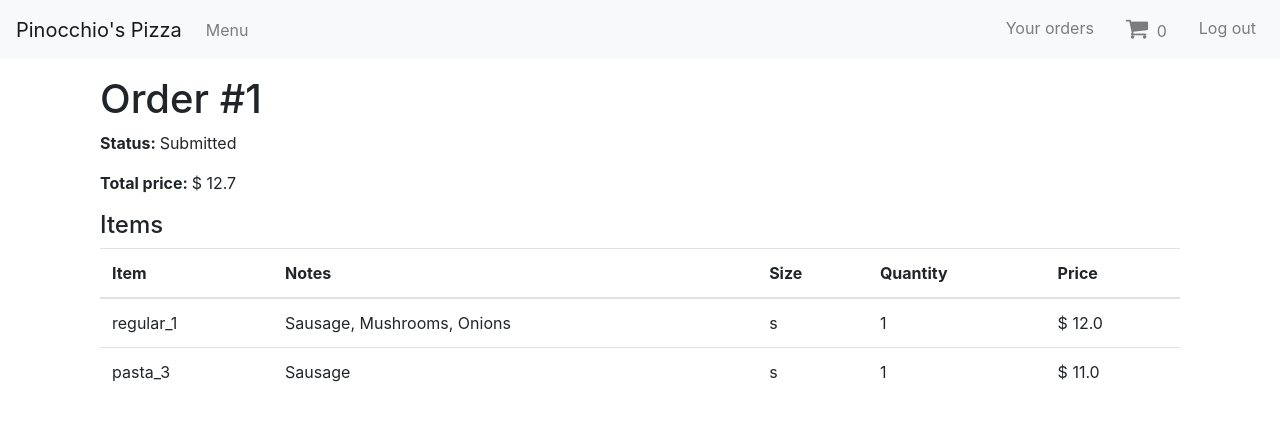
After one commit to meemeee/pizza, a Django app: page /order/1 in a window 1280 px wide. The commit adds this page. Shown: the top 421 px of the page. Run offline with Django 3.2, Linux system fonts and the light colour scheme; a user stored in the database is signed in; data comes from the database, SQL or seed files in the repository; both versions use the stored data as it was after the commit; some libraries are stand-ins or nearby versions.

Commit message:
Add order detail page

```diff
--- a/orders/admin.py
+++ b/orders/admin.py
@@ -95,7 +95,7 @@ class OrderAdmin(admin.ModelAdmin):
 
     # Update timestamp when order is submitted
     def save_model(self, request, obj, form, change):
-        if obj.status == 'submitted':
+        if obj.status == 'Submitted':
             obj.time = datetime.now()
             obj.save()
 admin.site.register(Order, OrderAdmin)
--- a/orders/models.py
+++ b/orders/models.py
@@ -115,10 +115,10 @@ class Order(models.Model):
     time = models.DateTimeField(auto_now=True)
 
     status_choices = [
-        ('p', 'pending'),
-        ('s', 'submitted'),
-        ('pr', 'processing'),
-        ('c', 'completed'),
+        ('p', 'Pending'),
+        ('s', 'Submitted'),
+        ('pr', 'Processing'),
+        ('c', 'Completed'),
     ]
     status = models.CharField(choices=status_choices, max_length=2, blank=False, default='p')
     total_price = models.FloatField(null=True)
@@ -133,8 +133,8 @@ class Item(models.Model):
     item = models.CharField(max_length=64, null=False)
 
     size_choices = [
-        ('S', 'small'),
-        ('L', 'large'),
+        ('S', 'Small'),
+        ('L', 'Large'),
     ]
     size = models.CharField(choices=size_choices, max_length=1, blank=True, default='S')
 
@@ -163,10 +163,10 @@ class Item(models.Model):
     price = models.FloatField()
 
     status_choices = [
-        ('p', 'pending'),
-        ('s', 'submitted'),
-        ('pr', 'processing'),
-        ('c', 'completed'),
+        ('p', 'Pending'),
+        ('s', 'Submitted'),
+        ('pr', 'Processing'),
+        ('c', 'Completed'),
     ]
     status = models.CharField(choices=status_choices, max_length=2, blank=True, default='p')
 
--- a/orders/templates/base_generic.html
+++ b/orders/templates/base_generic.html
@@ -46,6 +46,9 @@
                 {% if user.is_authenticated %}
                 <ul class="navbar-nav">
                     <li class="nav-item">
+                        <a class="nav-link" href="{% url 'orders' %}">Your orders</a>
+                    </li>
+                    <li class="ml-3 nav-item">
                         <a class="nav-link" href="{% url 'cart' %}">
                             <i class="fa fa-shopping-cart" style="font-size: 1.5em;"></i>
                             <span class="ml-1 cart-num">{{ cart_num }}</span>
--- /dev/null
+++ b/orders/templates/orders/order_detail.html
@@ -0,0 +1,44 @@
+{% extends "base_generic.html" %}
+
+{% block tittle %}
+Order #{{ order.id }}
+{% endblock %}
+
+{% block main %}
+<h1>Order #{{ order.id }}</h1>
+
+<p><b>Status: </b>{{ order.get_status_display }}</p>
+<p><b>Total price: </b>$ {{ order.total_price }}</p>
+
+<h4>Items</h4>
+
+<table class="table">
+    <thead>
+        <tr>
+            <th scope="col">Item</th>
+            <th scope="col">Notes</th>
+            <th scope="col">Size</th>
+            <th scope="col">Quantity</th>
+            <th scope="col">Price</th>
+        </tr>
+    </thead>
+    <tbody>
+        {% for item in order.item_set.all %}
+        <tr>
+            <td>{{ item.item }}</td>
+            {% if item.display_topping %}
+            <td>{{ item.display_topping }}</td>
+            {% elif item.display_subx %}
+            <td>{{ item.display_subx}}</td>
+            {% else %}
+            <td>N/A</td>
+            {% endif %}
+            <td>{{ item.get_size_display }}</td>
+            <td>{{ item.quantity }}</td>
+            <td>$ <span class="item-price">{{ item.price }}</span></td>
+        </tr>
+        {% endfor %}
+
+    </tbody>
+</table>
+{% endblock %}
--- a/orders/urls.py
+++ b/orders/urls.py
@@ -12,9 +12,11 @@ urlpatterns = [
     # Path for placing an order
     path('menu/<str:item_id>', views.item),
     # Path for shopping cart
-    path('cart', views.ItemByUserListView.as_view(), name="cart"),
-    # Path for view all orders
-    path('orders/', views.orders, name="orders"),
+    path('cart', views.ItemListView.as_view(), name="cart"),
+    # Path to view all orders
+    path('orders', views.OrderListView.as_view(), name="orders"),
+    # Path to view order's items
+    path('order/<int:pk>', views.OrderDetailView.as_view(), name="order-detail"),
     # Path for placing an order
     path('new_order', views.submit_order, name="new_order"),
 ]
--- a/orders/views.py
+++ b/orders/views.py
@@ -182,7 +182,6 @@ def item(request, item_id):
 
         # Get order ID
         # Check if user have an existing pending order:
-        print(f"length: {len(Order.objects.filter(created_by=request.user).filter(status__exact='p'))}")
         if len(Order.objects.filter(created_by=request.user).filter(status__exact='p')) == 0:
             new_order = Order()
             new_order.created_by = request.user
@@ -210,20 +209,21 @@ def item(request, item_id):
             new_item.size = form.cleaned_data['size']
             new_item.quantity = int(form.cleaned_data['quantity'])
             new_item.created_by = request.user
-            print(request.user)
             new_item.order_id = Order.objects.get(pk=pendingOrder_id)
 
             # Calculate total price based on size & quantity + extra subs (if any)
             subX_price_per_pax = int(len(form.cleaned_data['subx'])) * 0.5
 
             if new_item.size == 'S':
-                new_item.price = new_item.quantity * (float(price['small']) + subX_price_per_pax)
+                price = new_item.quantity * (float(price['small']) + subX_price_per_pax)
             elif new_item.size == 'L':
-                new_item.price = new_item.quantity * (float(price['large']) + subX_price_per_pax)
+                price = new_item.quantity * (float(price['large']) + subX_price_per_pax)
             else:
                 # Item is either a salad or pasta
-                new_item.price = float(price['na']) * int(new_item.quantity)
-
+                price = float(price['na']) * int(new_item.quantity)
+            print(price)
+            new_item.price = format(price, '.2f')
+            print(new_item.price)
             new_item.save()
 
 
@@ -272,7 +272,7 @@ def item(request, item_id):
         return render(request, "single_item.html", context)
 
 
-class ItemByUserListView(LoginRequiredMixin, generic.ListView):
+class ItemListView(LoginRequiredMixin, generic.ListView):
     """Generic class-based view showing by current user."""
     model = Item
     template_name ='cart.html'
@@ -289,12 +289,13 @@ class ItemByUserListView(LoginRequiredMixin, generic.ListView):
         cart_num = len(Item.objects.filter(created_by=self.request.user).filter(status__exact='p'))
 
         # Call the base implementation first to get the context
-        context = super(ItemByUserListView, self).get_context_data(**kwargs)
+        context = super(ItemListView, self).get_context_data(**kwargs)
 
         # Add cart_num data & order id to the context
         context['cart_num'] = cart_num
         items = Item.objects.filter(created_by=self.request.user).filter(status__exact='p').order_by('id')
-        context['order_id'] = items.values_list('order_id', flat=True)[0]
+        if len(items) > 0:
+            context['order_id'] = items.values_list('order_id', flat=True)[0]
 
         return context
 
@@ -315,7 +316,7 @@ def submit_order(request):
             item.save()
             total_price += float(item.price)
 
-        order.total_price = total_price
+        order.total_price = format(total_price, '.2f')
         order.save()
 
         # Redirect to success page
@@ -328,19 +329,15 @@ def submit_order(request):
         }
         return render(request, "place_order_message.html", context)
 
-@login_required
-def orders(request):
-    pass
 
-class OrdersByUserListView(LoginRequiredMixin, generic.ListView):
-    """Generic class-based view showing by current user."""
+class OrderListView(LoginRequiredMixin, generic.ListView):
     model = Order
     template_name ='orders.html'
-    paginate_by = 10
+    # paginate_by = 10
 
-    # Return list of items
+    # Return list of orders, descending
     def get_queryset(self):
-        return Item.objects.filter(created_by=self.request.user).order_by('id')
+        return Order.objects.filter(created_by=self.request.user).order_by('-id')
 
 
     # Add additional data
@@ -349,9 +346,25 @@ class OrdersByUserListView(LoginRequiredMixin, generic.ListView):
         cart_num = len(Item.objects.filter(created_by=self.request.user).filter(status__exact='p'))
 
         # Call the base implementation first to get the context
-        context = super(ItemByUserListView, self).get_context_data(**kwargs)
+        context = super(OrderListView, self).get_context_data(**kwargs)
 
         # Add cart_num data & order id to the context
         context['cart_num'] = cart_num
 
         return context
+
+class OrderDetailView(generic.DetailView):
+    model = Order
+
+    # Add additional data
+    def get_context_data(self, **kwargs):
+        # Set cart num value
+        cart_num = len(Item.objects.filter(created_by=self.request.user).filter(status__exact='p'))
+
+        # Call the base implementation first to get the context
+        context = super(OrderDetailView, self).get_context_data(**kwargs)
+
+        # Add cart_num data & order id to the context
+        context['cart_num'] = cart_num
+
+        return context
```
Also changed, not shown: orders/templates/cart.html (+6 -16 lines), orders/templates/orders.html (+18 -14 lines), orders/templates/orders/OrderSubs_list.html (deleted, +0 -16 lines), db.sqlite3, orders/migrations/0039_auto_20191109_1431.py (added).
